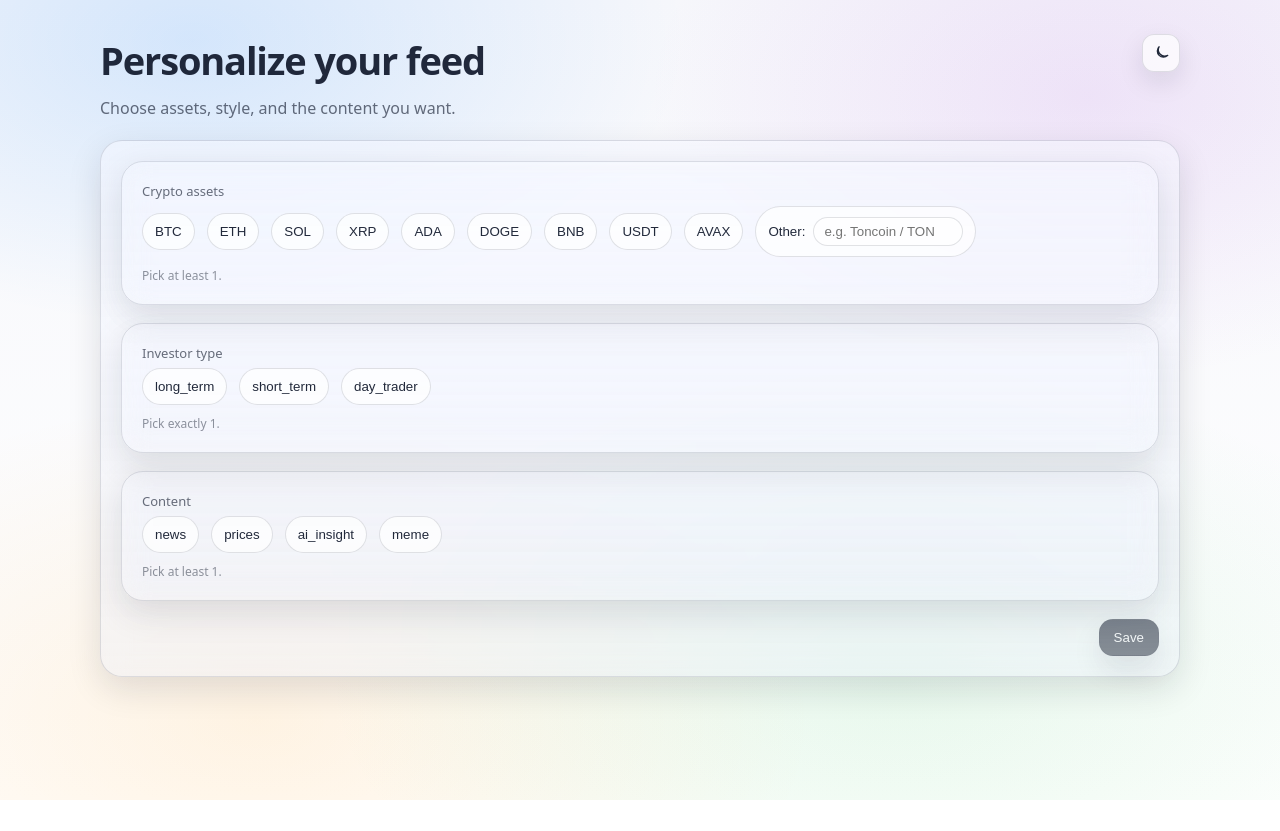
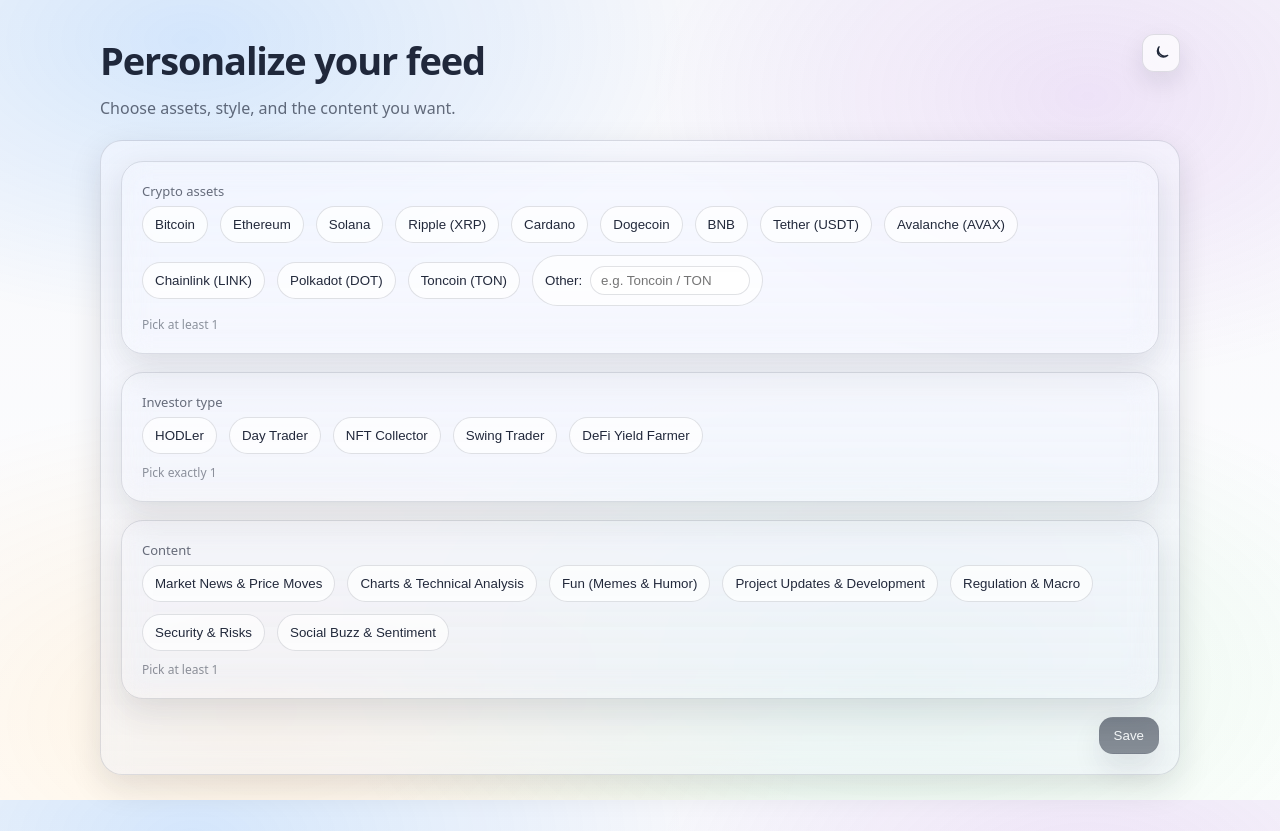
Before and after one commit to RotemPeled/Crypto_Investor_Dashboard, a React app in the folder frontend/: page /onboarding in a window 1280 px wide. Before the commit the page ends 800 px from the top, so only its background shows below. Built offline with nearby package versions, Linux system fonts and the light colour scheme; no server answers; sample sign-in values are in the browser's storage; the HTML template or start-up script is replaced by a standard one.

Commit message:
Adding and improving onboarding quiz options

```diff
--- a/frontend/src/pages/Onboarding.jsx
+++ b/frontend/src/pages/Onboarding.jsx
@@ -30,22 +30,84 @@ export default function Onboarding() {
   const [investorType, setInvestorType] = useState("");
   const [contentType, setContentType] = useState([]);
 
-  const [otherAsset, setOtherAsset] = useState("");
+  // Other asset (attempt to resolve to CoinGecko ID)
   const [useOther, setUseOther] = useState(false);
+  const [otherQuery, setOtherQuery] = useState("");
+  const [otherResolved, setOtherResolved] = useState(null); // { id, name, symbol }
+  const [resolvingOther, setResolvingOther] = useState(false);
 
+  const ASSETS = [
+    { id: "bitcoin", label: "Bitcoin" },
+    { id: "ethereum", label: "Ethereum" },
+    { id: "solana", label: "Solana" },
+    { id: "ripple", label: "Ripple (XRP)" },
+    { id: "cardano", label: "Cardano" },
+    { id: "dogecoin", label: "Dogecoin" },
+    { id: "binancecoin", label: "BNB" },
+    { id: "tether", label: "Tether (USDT)" },
+    { id: "avalanche-2", label: "Avalanche (AVAX)" },
+    { id: "chainlink", label: "Chainlink (LINK)" },
+    { id: "polkadot", label: "Polkadot (DOT)" },
+    { id: "toncoin", label: "Toncoin (TON)" },
+  ];
 
-  const ASSETS = ["BTC", "ETH", "SOL", "XRP", "ADA", "DOGE", "BNB", "USDT", "AVAX"];
-  const TYPES = ["long_term", "short_term", "day_trader"];
-  const CONTENT = ["news", "prices", "ai_insight", "meme"];
+  const TYPES = [
+    { value: "long_term", label: "HODLer" },
+    { value: "short_term", label: "Day Trader" },
+    { value: "nft_collector", label: "NFT Collector" },
+    { value: "swing_trader", label: "Swing Trader" },
+    { value: "defi_yield", label: "DeFi Yield Farmer" },
+  ];
+
+  const CONTENT_TYPES = [
+    { value: "market_news", label: "Market News & Price Moves" },
+    { value: "charts", label: "Charts & Technical Analysis" },
+    { value: "fun", label: "Fun (Memes & Humor)" },
+    { value: "development", label: "Project Updates & Development" },
+    { value: "regulation", label: "Regulation & Macro" },
+    { value: "security", label: "Security & Risks" },
+    { value: "social", label: "Social Buzz & Sentiment" },
+  ];
 
   function toggle(arr, v) {
     return arr.includes(v) ? arr.filter((x) => x !== v) : [...arr, v];
   }
 
+  async function resolveOtherToCoinGecko(queryRaw) {
+    const q = (queryRaw || "").trim();
+    if (!q) {
+      setOtherResolved(null);
+      return;
+    }
+
+    setResolvingOther(true);
+    try {
+      const url = `https://api.coingecko.com/api/v3/search?query=${encodeURIComponent(q)}`;
+      const r = await fetch(url);
+      if (!r.ok) throw new Error("CoinGecko search failed");
+      const data = await r.json();
+
+      const best = data?.coins?.[0];
+      if (best?.id) {
+        setOtherResolved({ id: best.id, name: best.name, symbol: best.symbol });
+        push(`Matched "${q}" → ${best.name} (${best.symbol?.toUpperCase?.() || ""})`, "success", 2200);
+      } else {
+        setOtherResolved(null);
+        push(`Couldn't match "${q}" to CoinGecko. It may not show prices/news.`, "info", 3200);
+      }
+    } catch {
+      setOtherResolved(null);
+      push("Couldn't verify the 'Other' asset right now. You can still save it.", "info", 3200);
+    } finally {
+      setResolvingOther(false);
+    }
+  }
+
   const isValid = useMemo(() => {
-    const hasAsset = cryptoAssets.length > 0 || (useOther && otherAsset.trim());
+    const otherOk = useOther && otherQuery.trim().length > 0;
+    const hasAsset = cryptoAssets.length > 0 || otherOk;
     return hasAsset && investorType && contentType.length > 0;
-  }, [cryptoAssets, investorType, contentType, useOther, otherAsset]);
+  }, [cryptoAssets, investorType, contentType, useOther, otherQuery]);
 
   async function onSubmit(e) {
     e.preventDefault();
@@ -59,9 +121,15 @@ export default function Onboarding() {
 
     try {
       setSaving(true);
+
       const finalAssets = [...cryptoAssets];
-      if (useOther && otherAsset.trim()) {
-        finalAssets.push(otherAsset.trim());
+
+      if (useOther && otherQuery.trim()) {
+        // Prefer CoinGecko ID if matched; otherwise save raw text
+        finalAssets.push(otherResolved?.id || otherQuery.trim());
+        if (!otherResolved?.id) {
+          push("Note: 'Other' asset wasn't matched to CoinGecko ID, so it may not fully work in Prices/News.", "info", 3500);
+        }
       }
 
       const res = await api.post(ENDPOINTS.onboarding, {
@@ -76,15 +144,14 @@ export default function Onboarding() {
       warnings.forEach((w) => push(w, "info", 3500));
 
       if (!saved) {
-        const msg = res?.data?.message || "Please choose at least one valid coin.";
+        const msg = res?.data?.message || "Please choose at least one valid asset.";
         setErr(msg);
         push(msg, "error", 3500);
-        return; // stay on onboarding
+        return;
       }
 
       push("Saved! Your choices will personalize the dashboard.", "success", 2500);
       setTimeout(() => nav("/dashboard"), 700);
-
     } catch (e2) {
       const msg = e2?.response?.data?.detail || "Failed to save onboarding";
       setErr(msg);
@@ -100,52 +167,76 @@ export default function Onboarding() {
         <div className="card" style={{ background: "transparent" }}>
           <div className="cardInner">
             <div className="label">Crypto assets</div>
+
             <div className="row" style={{ flexWrap: "wrap", justifyContent: "flex-start" }}>
               {ASSETS.map((a) => (
                 <Pill
-                  key={a}
-                  active={cryptoAssets.includes(a)}
-                  onClick={() => setCryptoAssets((p) => toggle(p, a))}
+                  key={a.id}
+                  active={cryptoAssets.includes(a.id)}
+                  onClick={() => setCryptoAssets((p) => toggle(p, a.id))}
                 >
-                  {a}
+                  {a.label}
                 </Pill>
               ))}
 
-              {/* Other becomes a “pill” with an input inside */}
+              {/* Other pill with CoinGecko resolution */}
               <button
                 type="button"
                 className={`pill ${useOther ? "pillActive" : ""}`}
                 onClick={() => {
                   setUseOther((p) => {
                     const next = !p;
-                    if (!next) setOtherAsset("");
+                    if (!next) {
+                      setOtherQuery("");
+                      setOtherResolved(null);
+                    }
                     return next;
                   });
                 }}
-
                 style={{ display: "inline-flex", alignItems: "center", gap: 8 }}
               >
                 {useOther ? <span className="pillCheck">✓</span> : null}
                 <span>Other:</span>
+
                 <input
-                  value={otherAsset}
+                  value={otherQuery}
                   onChange={(e) => {
-                    setOtherAsset(e.target.value);
+                    setOtherQuery(e.target.value);
                     if (!useOther) setUseOther(true);
+                    setOtherResolved(null);
+                  }}
+                  onBlur={() => resolveOtherToCoinGecko(otherQuery)}
+                  onKeyDown={(e) => {
+                    if (e.key === "Enter") {
+                      e.preventDefault();
+                      resolveOtherToCoinGecko(otherQuery);
+                    }
                   }}
                   onClick={(e) => e.stopPropagation()}
                   placeholder="e.g. Toncoin / TON"
                   className="input"
                   style={{
-                    width: 150,
+                    width: 160,
                     padding: "6px 10px",
                     borderRadius: 999,
                   }}
                 />
+
+                {useOther ? (
+                  <span style={{ fontSize: 12, opacity: 0.85 }}>
+                    {resolvingOther
+                      ? "Checking…"
+                      : otherResolved?.id
+                      ? `ID: ${otherResolved.id}`
+                      : otherQuery.trim()
+                      ? "Unverified"
+                      : ""}
+                  </span>
+                ) : null}
               </button>
             </div>
 
-            <div className="hint">Pick at least 1.</div>
+            <div className="hint">Pick at least 1</div>
           </div>
         </div>
 
@@ -154,12 +245,16 @@ export default function Onboarding() {
             <div className="label">Investor type</div>
             <div className="row" style={{ flexWrap: "wrap", justifyContent: "flex-start" }}>
               {TYPES.map((t) => (
-                <Pill key={t} active={investorType === t} onClick={() => setInvestorType(t)}>
-                  {t}
+                <Pill
+                  key={t.value}
+                  active={investorType === t.value}
+                  onClick={() => setInvestorType(t.value)}
+                >
+                  {t.label}
                 </Pill>
               ))}
             </div>
-            <div className="hint">Pick exactly 1.</div>
+            <div className="hint">Pick exactly 1</div>
           </div>
         </div>
 
@@ -167,17 +262,17 @@ export default function Onboarding() {
           <div className="cardInner">
             <div className="label">Content</div>
             <div className="row" style={{ flexWrap: "wrap", justifyContent: "flex-start" }}>
-              {CONTENT.map((c) => (
+              {CONTENT_TYPES.map((c) => (
                 <Pill
-                  key={c}
-                  active={contentType.includes(c)}
-                  onClick={() => setContentType((p) => toggle(p, c))}
+                  key={c.value}
+                  active={contentType.includes(c.value)}
+                  onClick={() => setContentType((p) => toggle(p, c.value))}
                 >
-                  {c}
+                  {c.label}
                 </Pill>
               ))}
             </div>
-            <div className="hint">Pick at least 1.</div>
+            <div className="hint">Pick at least 1</div>
           </div>
         </div>
 
```
Also changed, not shown: 1 other file (tests, documents, lock files or other folders).
